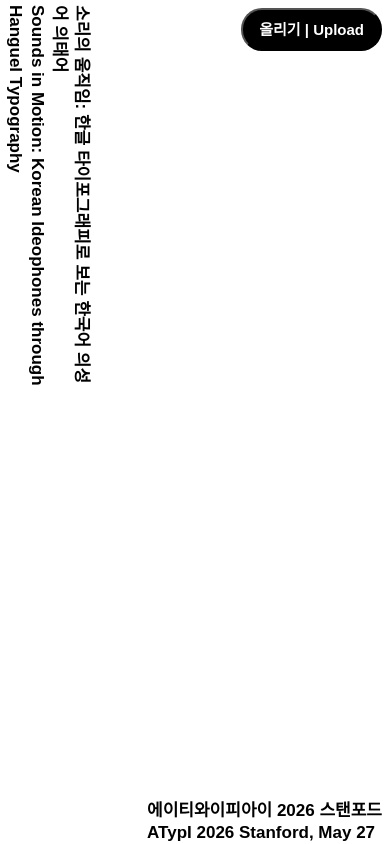
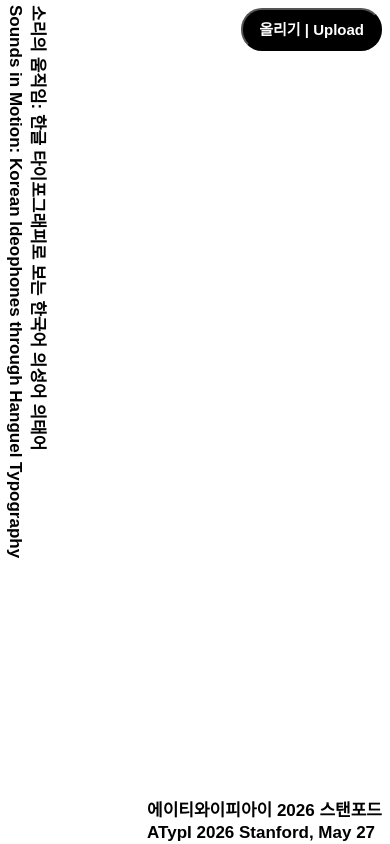
Before and after one commit to book1001/ATypl_sounds, a plain HTML site: page test.html in a window 390 px wide. Drawn offline with Linux system fonts and the light colour scheme; no server answers.

Commit message:
mobile test

```diff
--- a/index.css
+++ b/index.css
@@ -1,8 +1,5 @@
 
 html,body {
-  /* font-family: "agahnsangsoo2012", sans-serif;
-  font-weight: 500;
-  font-style: normal; */
   font-family: "Noto Sans KR", sans-serif;
   font-optical-sizing: auto;
   font-weight: 900;
@@ -10,11 +7,12 @@ html,body {
 }
 
 body {
-  /* background-image: url("./img/bg1.jpg"); */
-  background-size: cover;
-  background-repeat: no-repeat;
-  background-position: center;
-  background-attachment: fixed;
+  width: 100vw;
+  height: 100vh;
+  overflow-x: auto;
+  overflow-y: hidden;
+  white-space: nowrap;
+  background: white;
 }
 
 .header {
```
Also changed, not shown: index.html (+1 -13 lines).
